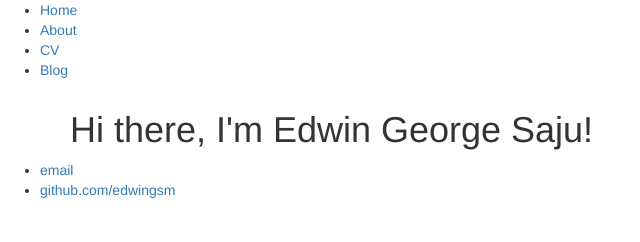
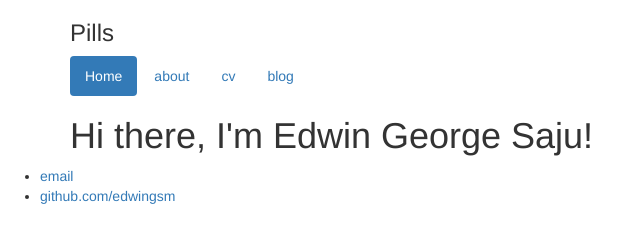
Before and after one commit to edwingsm/edwingsm.github.io, a plain HTML site: page index.html in a window 1280 px wide. Shown: the whole page, without its empty margins (0-640 px from the left). Drawn offline with nearby package versions, Linux system fonts and the light colour scheme.

Commit message:
Update index.html
boot starp tabs

```diff
--- a/index.html
+++ b/index.html
@@ -7,15 +7,18 @@
   		<script src="https://ajax.googleapis.com/ajax/libs/jquery/3.3.1/jquery.min.js"></script>
   		<script src="https://maxcdn.bootstrapcdn.com/bootstrap/3.3.7/js/bootstrap.min.js"></script>
 	</head>
+
+
 	<body>
-		<nav>
-    		<ul>
-        		<li><a href="/">Home</a></li>
-	        	<li><a href="/about">About</a></li>
-        		<li><a href="/cv">CV</a></li>
-        		<li><a href="/blog">Blog</a></li>
-    		</ul>
-		</nav>
+	 	<div class="container">
+  		<h3>Pills</h3>
+  		<ul class="nav nav-pills">
+    			<li class="active"><a href="#">Home</a></li>
+    			<li><a href="#">about</a></li>
+    			<li><a href="#">cv</a></li>
+    			<li><a href="#">blog</a></li>
+  		</ul>
+		</div>
 		<div class="container">
     		<div class="blurb">
         		<h1>Hi there, I'm Edwin George Saju!</h1>
```
